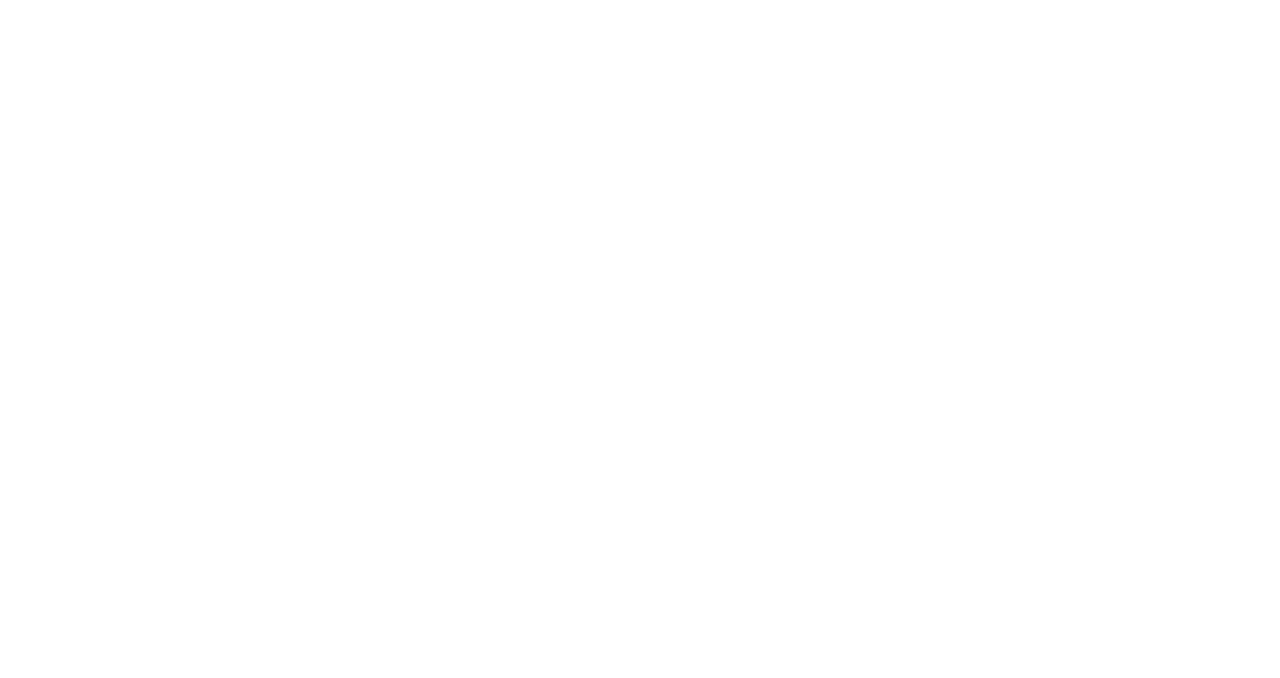
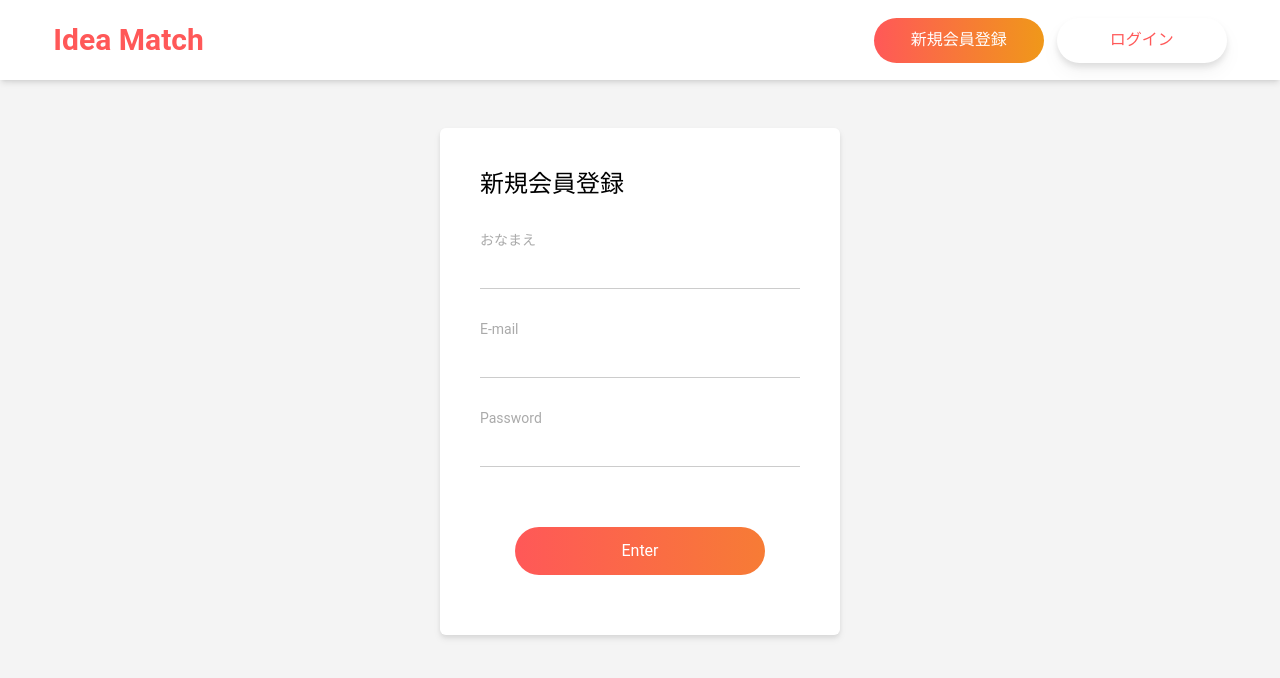
Before and after one commit to nao5100000/ec_app, a Next.js app: page /register in a window 1280 px wide. Shown: the top 678 px of the page. Built offline with nearby package versions, Linux system fonts and the light colour scheme.

Commit message:
modified form and created register page

```diff
--- /dev/null
+++ b/components/atoms/common/commonDt.tsx
@@ -0,0 +1,10 @@
+type Props = {
+    text: string
+}
+
+const CommonDt = (props: Props) => {
+    return (
+        <dt className="mb-[10px] text-dark-gray text-sm">{props.text}</dt>
+    )
+}
+export default CommonDt;
--- /dev/null
+++ b/components/atoms/common/commonH2.tsx
@@ -0,0 +1,8 @@
+type Props = {
+    text: string
+}
+
+const CommonH2 = (props: Props) => {
+    return <h2 className="text-2xl mb-[30px]">{props.text}</h2>
+}
+export default CommonH2;
--- /dev/null
+++ b/components/atoms/common/submitButton.tsx
@@ -0,0 +1,9 @@
+type Props = {
+    text: string
+}
+
+const SubmitButton = (props: Props) => {
+    return <button className="bg-gradient-to-r from-gradient-red to-gradient-orange w-full text-white p-3 rounded-full bg-[length:180%_auto] ease-out duration-300 hover:bg-[length:100%_auto] mb-5 max-w-[250px] block mx-auto">{props.text}</button>
+}
+
+export default SubmitButton;
--- a/components/atoms/header/loginButton.tsx
+++ /dev/null
@@ -1,6 +0,0 @@
-const LoginButton = () => {
-    return (
-        <button className="drop-shadow-lg bg-white w-52 text-gradient-red p-3 rounded-full bg-[length:180%_auto] ease-out duration-300 hover:bg-[length:100%_auto]">ログイン</button>
-    )
-}
-export default LoginButton;
--- a/components/atoms/header/registerButton.tsx
+++ b/components/atoms/header/registerButton.tsx
@@ -1,6 +1,29 @@
-const RegisterButton = () => {
+import { useRouter } from 'next/router'
+
+type Props = {
+    text: string,
+    href: string,
+
+}
+const RegisterButton = (props: Props) => {
+    const router = useRouter();
+    const style = {
+        marginRight: props.href === 'login' ? 0 : 13,
+        background: props.href === 'login' ? 'white' : 'linear-gradient(to right,#ff5858,#f09819)',
+        color: props.href === 'login' ? '#ff5858' : 'white',
+        filter: props.href === 'login' ? 'drop-shadow(0 10px 8px rgb(0 0 0 / 0.04)) drop-shadow(0 4px 3px rgb(0 0 0 / 0.1))' : 'none',
+        width: 170,
+        borderRadius: 50,
+        height: 45
+    }
+
+    const handleClick = (e: any) => {
+        e.preventDefault()
+        router.push(props.href);
+    }
     return (
-        <button className="bg-gradient-to-r from-gradient-red to-gradient-orange w-52 text-white p-3 rounded-full bg-[length:180%_auto] ease-out duration-300 hover:bg-[length:100%_auto] mr-3.5">新規会員登録</button>
+        // <button className="bg-gradient-to-r from-gradient-red to-gradient-orange w-52 text-white p-3 rounded-full bg-[length:180%_auto] ease-out duration-300 hover:bg-[length:100%_auto] mr-3.5">新規会員登録</button>
+        <button style={style} onClick={handleClick}>{props.text}</button>
     )
 }
 
--- a/components/molecules/header/buttonWrapper.tsx
+++ b/components/molecules/header/buttonWrapper.tsx
@@ -1,11 +1,10 @@
-import LoginButton from "../../atoms/header/loginButton";
 import RegisterButton from "../../atoms/header/registerButton";
 
 const ButtonWraper = () => {
     return (
         <div className="flex justify-end items-center">
-            <RegisterButton />
-            <LoginButton />
+            <RegisterButton text='新規会員登録' href='register' />
+            <RegisterButton text='ログイン' href='login' />
         </div>
     )
 }
--- a/components/organisms/header.tsx
+++ b/components/organisms/header.tsx
@@ -1,10 +1,13 @@
+import Link from "next/link";
 import ButtonWraper from "../molecules/header/buttonWrapper";
 
 const Header = () => {
     return (
-        <header className="flex justify-center items-center h-20 bg-white fixed w-full shadow-md z-50">
+        <header className="flex justify-center items-center h-20 bg-white fixed w-full shadow-md z-50 top-0">
             <div className="flex justify-between items-center w-11/12">
-                <h1 className="text-gradient-red font-bold text-3xl">Idea Match</h1>
+                <Link href="/">
+                    <h1 className="text-gradient-red font-bold text-3xl cursor-pointer">Idea Match</h1>
+                </Link>
                 <ButtonWraper />
             </div>
         </header>
--- a/pages/_app.tsx
+++ b/pages/_app.tsx
@@ -13,7 +13,8 @@
 
 function MyApp({ Component, pageProps }: AppPropsWithLayout) {
   const getLayout = Component.getLayout || ((page: any) => page)
-  return getLayout(<Component {...pageProps} />)
+  return getLayout(<main className="pt-32 pb-32 bg-light-gray02 min-h-screen"><Component {...pageProps} /></main>)
+  //return <Component {...pageProps} />
 }
 
 export default MyApp
--- a/pages/login.tsx
+++ b/pages/login.tsx
@@ -1,26 +1,29 @@
 import Link from 'next/link'
+import CommonDt from '../components/atoms/common/commonDt';
+import CommonH2 from '../components/atoms/common/commonH2';
+import SubmitButton from '../components/atoms/common/submitButton';
 import Header from '../components/organisms/header';
 import Layout from '../components/templates/layout';
 
 const Login = () => {
     return (
         <>
-            <div className="bg-[#f4f4f4] min-h-screen flex items-center">
-                <div className="min-w-[400px] bg-white p-8 drop-shadow-lg mx-auto w-1/4 ">
-                    <h2 className="text-2xl mb-[30px]">Login</h2>
+            <div className="flex items-center">
+                <div className="min-w-[400px] bg-white p-8 drop-shadow-lg mx-auto w-1/4 rounded-md">
+                    <CommonH2 text="Login" />
                     <dl>
-                        <dt className="mb-[10px] text-dark-gray">E-mail</dt>
+                        <CommonDt text="E-mail" />
                         <dd className="mb-[30px]">
                             <input className="w-full border-b border-light-gray pb-1 focus:border-gradient-orange" />
                         </dd>
-                        <dt className="mb-[10px] text-dark-gray">Password</dt>
+                        <CommonDt text="Password" />
                         <dd className="mb-[40px]">
                             <input className="w-full border-b border-light-gray pb-1 focus:border-gradient-orange" />
                         </dd>
                     </dl>
-                    <button className="bg-gradient-to-r from-gradient-red to-gradient-orange w-full text-white p-3 rounded-full bg-[length:180%_auto] ease-out duration-300 hover:bg-[length:100%_auto] mb-5">Enter</button>
+                    <SubmitButton text="Enter" />
                     <Link href="/register/">
-                        <a className="text-gradient-red text-sm text-center block underline">新規会員登録はこちら</a>
+                        <a className="text-gradient-red text-sm text-center block underline hover:text-gradient-orange">新規会員登録はこちら</a>
                     </Link>
                 </div>
             </div>
--- a/pages/register.tsx
+++ b/pages/register.tsx
@@ -1,7 +1,36 @@
+import CommonDt from '../components/atoms/common/commonDt';
+import CommonH2 from '../components/atoms/common/commonH2';
+import SubmitButton from '../components/atoms/common/submitButton';
+import Layout from '../components/templates/layout';
+
 const Register = () => {
     return (
-        <>
-        </>
+        <div className="min-w-[400px] w-1/4 bg-white p-10 drop-shadow-md mx-auto rounded-md">
+            <CommonH2 text="新規会員登録" />
+            <dl>
+                <CommonDt text="おなまえ" />
+                <dd className="mb-[30px]">
+                    <input className="w-full border-b border-light-gray pb-1 focus:border-gradient-orange" />
+                </dd>
+                <CommonDt text="E-mail" />
+                <dd className="mb-[30px]">
+                    <input className="w-full border-b border-light-gray pb-1 focus:border-gradient-orange" />
+                </dd>
+                <CommonDt text="Password" />
+                <dd className="mb-[60px]">
+                    <input className="w-full border-b border-light-gray pb-1 focus:border-gradient-orange" />
+                </dd>
+            </dl>
+            <SubmitButton text="Enter" />
+        </div>
     )
 }
+Register.getLayout = function getLayout(page: any) {
+    return (
+        <Layout>
+            {page}
+        </Layout>
+    )
+}
+
 export default Register;
--- a/tailwind.config.js
+++ b/tailwind.config.js
@@ -12,7 +12,8 @@
         'gradient-red': '#ff5858',
         'gradient-orange': '#f09819',
         'light-gray': '#cccccc',
-        'dark-gray': '#aaaaaa'
+        'dark-gray': '#aaaaaa',
+        'light-gray02': '#f4f4f4'
       },
       fontFamily: {
         'body': ['"Roboto"', '"Noto Sans JP"'],
```
